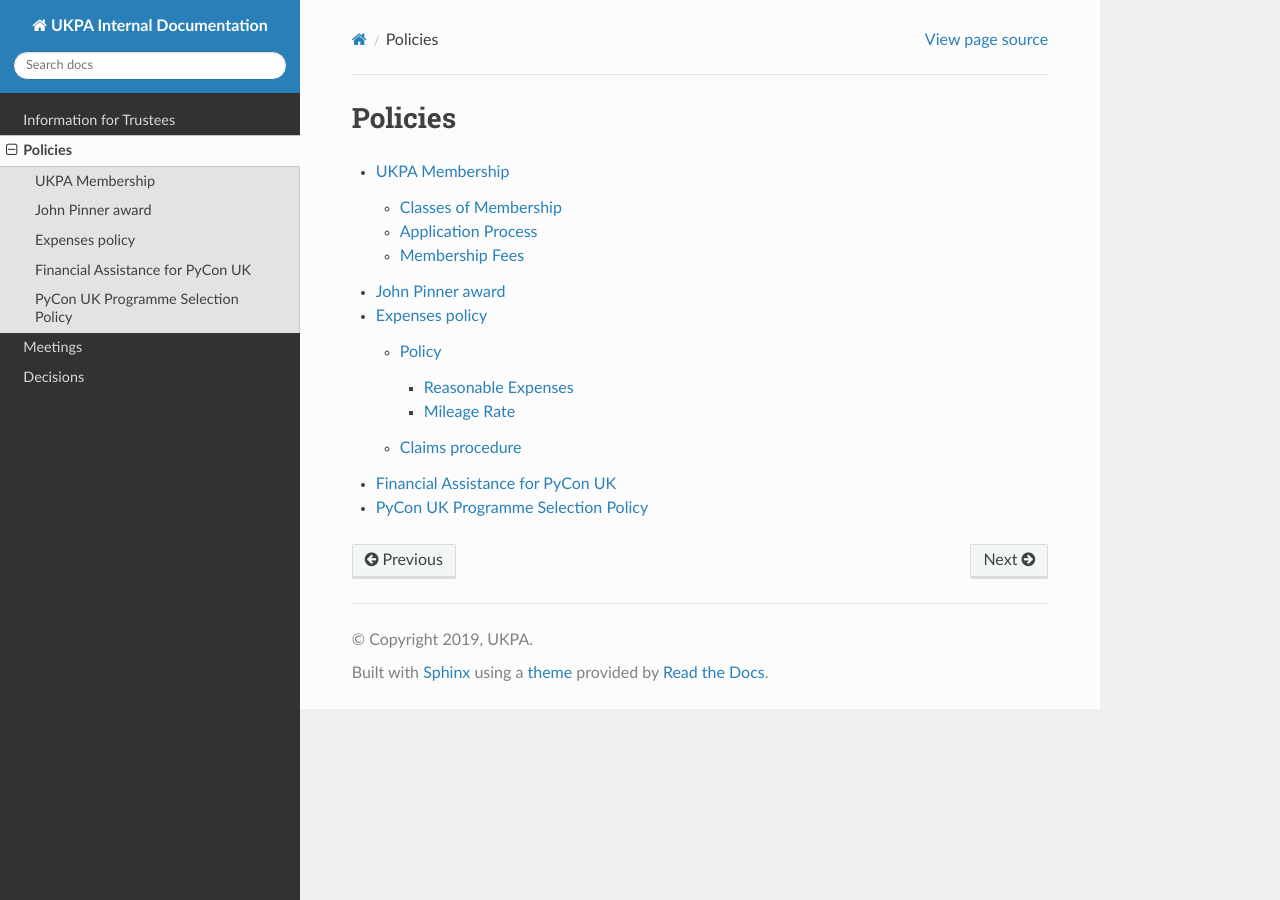
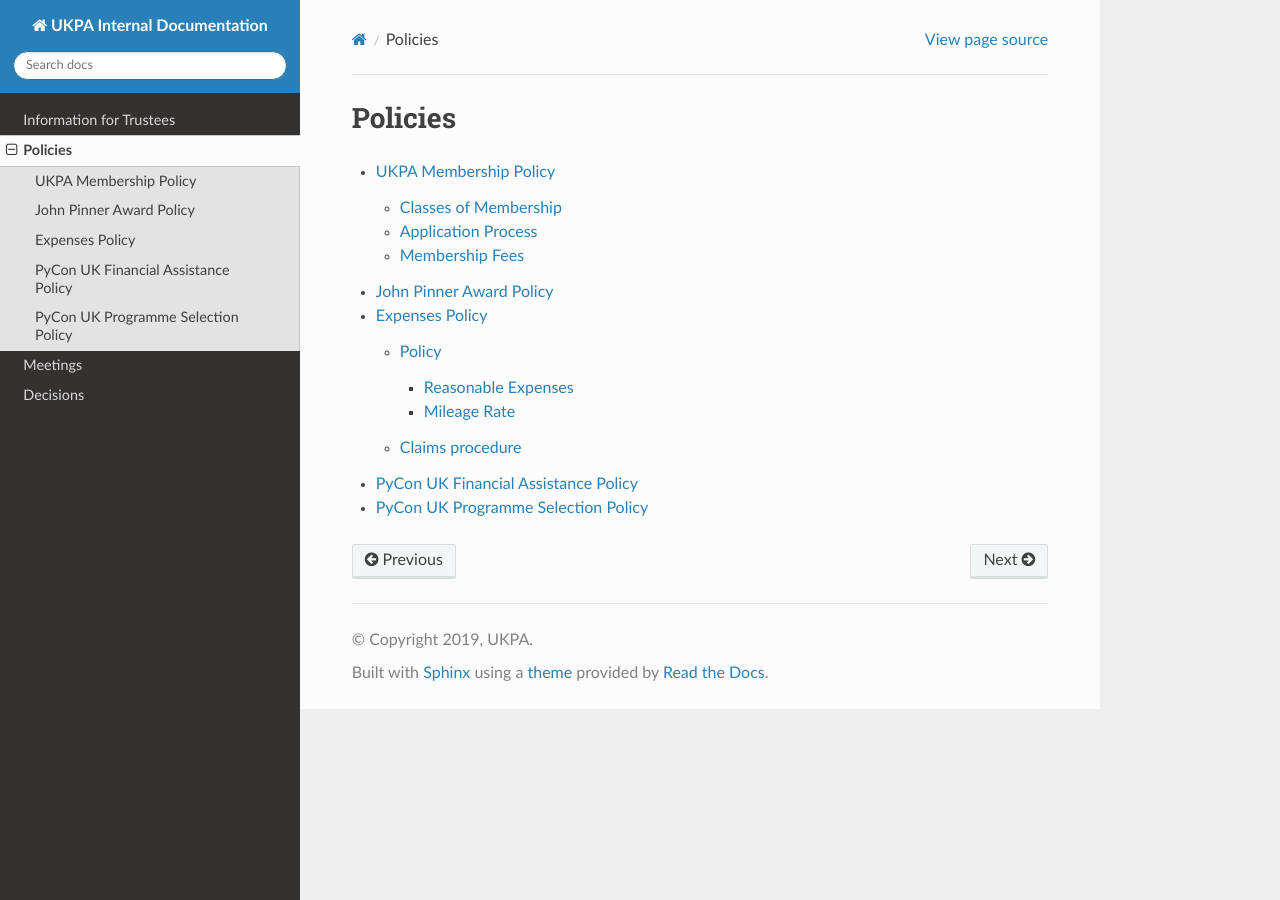
Before and after one commit to UKPythonAssociation/ukpa-internaldocs, a Sphinx documentation site: the page built from source/policies/index.rst, in a window 1280 px wide. Built offline with Sphinx 7.4.7 and the Read the Docs theme 2.0.0, drawn with Linux system fonts in a browser that asks for light colours.

Commit message:
Make policy titles and file names consistent

```diff
--- a/source/policies/expenses-policy.rst
+++ b/source/policies/expenses-policy.rst
@@ -1,4 +1,4 @@
-Expenses policy
+Expenses Policy
 ===============
 
 The UKPA recognises that volunteers not only give freely of their time but are
--- a/source/policies/index.rst
+++ b/source/policies/index.rst
@@ -3,8 +3,8 @@
 
 .. toctree::
 
-   membership
-   john-pinner-award
+   membership-policy
+   john-pinner-award-policy
    expenses-policy
-   financial-assistance-for-pyconuk
-   programme-selection-policy
+   pyconuk-financial-assistance-policy
+   pyconuk-programme-selection-policy
--- a/source/policies/john-pinner-award.rst
+++ b/source/policies/john-pinner-award-policy.rst
@@ -1,5 +1,5 @@
-John Pinner award
-=================
+John Pinner Award Policy
+========================
 
 The John Pinner award is a yearly award given to an individual as recognition
 for their contribution to the UK python community.
--- a/source/policies/membership.rst
+++ b/source/policies/membership-policy.rst
@@ -1,5 +1,5 @@
-UKPA Membership
-===============
+UKPA Membership Policy
+======================
 
 Classes of Membership
 ---------------------
--- a/source/policies/financial-assistance-for-pyconuk.rst
+++ b/source/policies/pyconuk-financial-assistance-policy.rst
@@ -1,5 +1,5 @@
-Financial Assistance for PyCon UK
-=================================
+PyCon UK Financial Assistance Policy
+====================================
 
 The goal of the Financial Assistance programme is to improve the quality of
 PyCon UK by:
```
Also changed, not shown: source/policies/pyconuk-programme-selection-policy.rst (renamed from source/policies/programme-selection-policy.rst).
